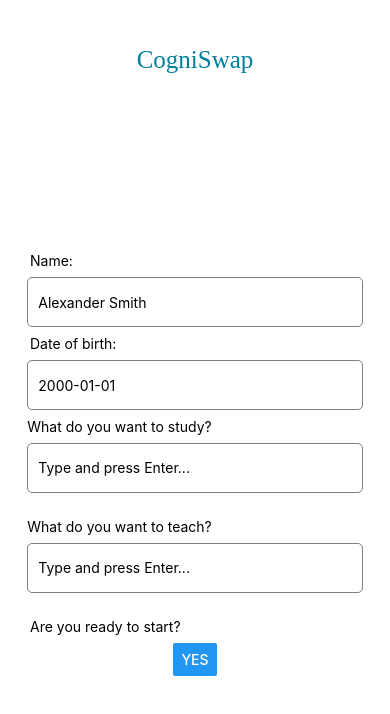
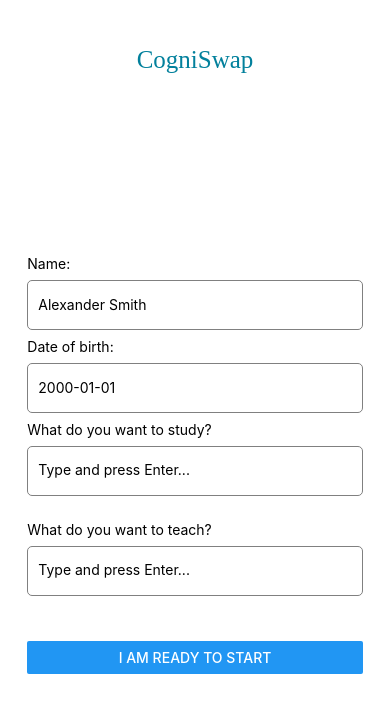
Before and after one commit to Misofser/cogniswap, a React Native app in the folder cogniswap-app/: screen / in a window 390 px wide. Shown: the top 714 px of the page. Built offline with nearby package versions, Linux system fonts and the light colour scheme; a web font is replaced by a local one.

Commit message:
Add style improvements for form and button appearance

```diff
--- a/cogniswap-app/RegistrationTable.js
+++ b/cogniswap-app/RegistrationTable.js
@@ -134,10 +134,9 @@ const RegistrationTable = ({ onRegistrationComplete, setLoading }) => {
         suggestedChips={['Math', 'Programming', 'Artificial Intelligence (AI)', 'English', 'Spanish', 'German', 'Georgian', 'Science', 'History', 'Art']} // Add suggested chips here
       />
 
-      <View style={styles.titleContainer}>
-        <Text style={styles.title}>Are you ready to start?</Text>
+      <View style={styles.buttonContainer}>
+        <Button style={styles.button} title="I am ready to start" onPress={handleSubmit} />
       </View>
-      <Button title="Yes" onPress={handleSubmit} />
     </View>
   );
 };
@@ -146,16 +145,22 @@ const styles = StyleSheet.create({
   container: {
     flex: 1,
     justifyContent: 'center',
-    alignItems: "center",
+    alignItems: 'center',
   },
   titleContainer: {
-    marginLeft: 30,
-    alignSelf: 'flex-start', // Align the title to the left
+    width: '86%', // Set the width to 86% of the available space
     marginBottom: 8,
   },
   title: {
     textAlign: 'left',
+    width: '86%',
   },
+
+  buttonContainer: {
+    width: '86%',
+    marginTop: 20, // Adjust this value to set the distance between the form and the button
+  },
+
   input: {
     width: '86%',
     height: 50,
```
